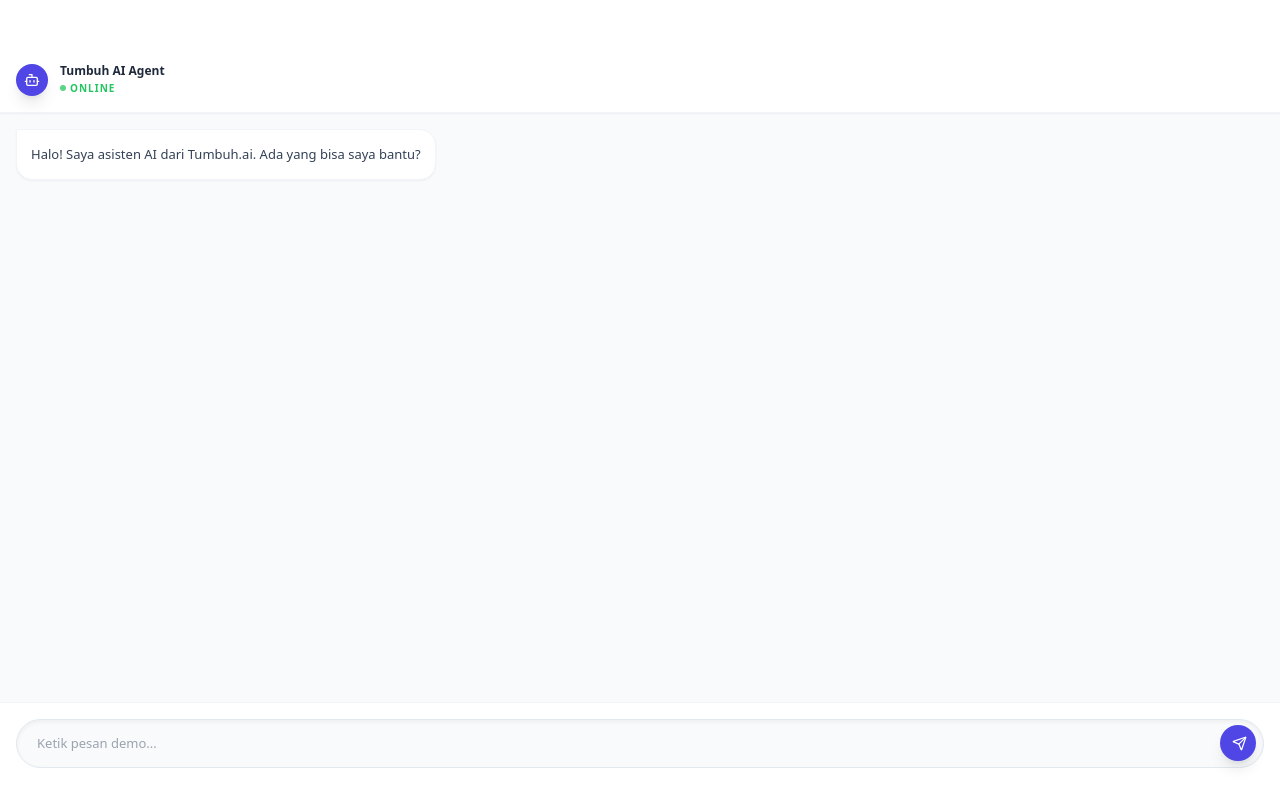
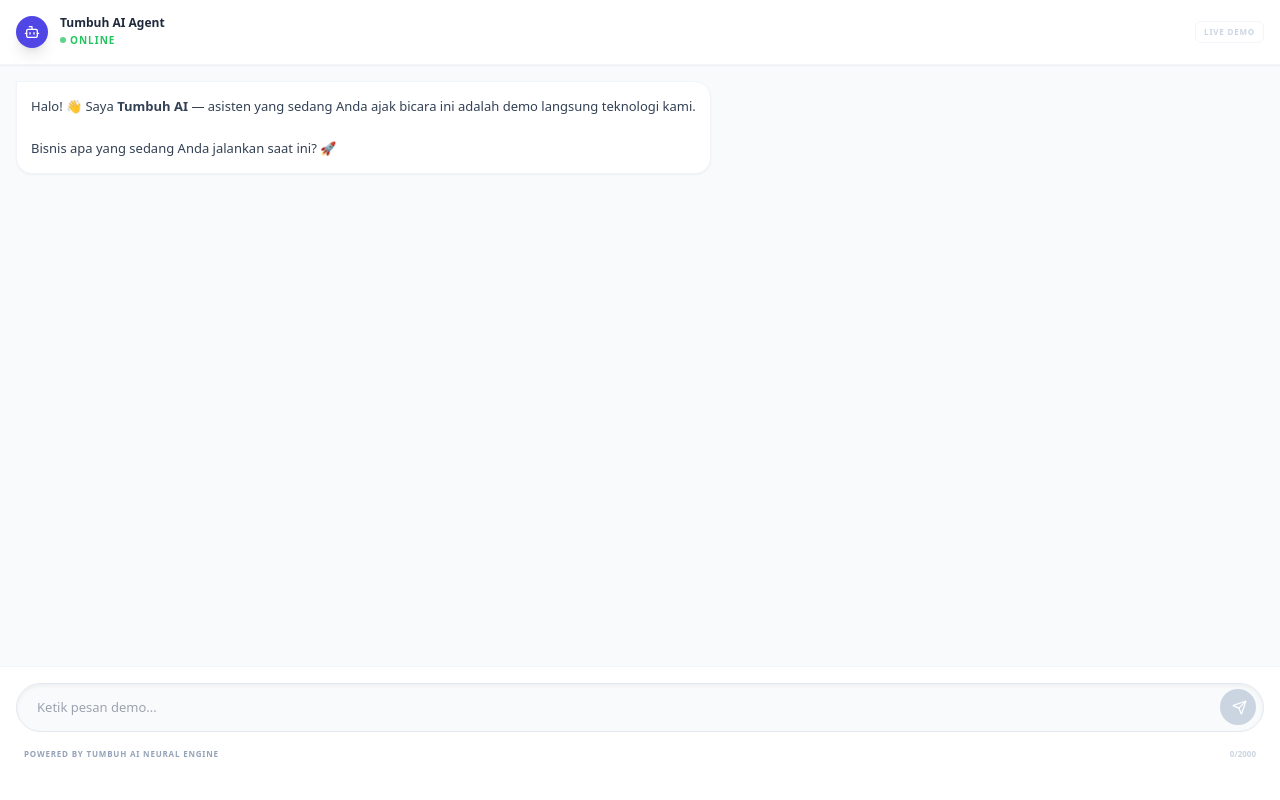
Before and after one commit to Zeraphys57/Tumbuh-ai, a Next.js app: page /preview-demo in a window 1280 px wide. Built offline with nearby package versions, Linux system fonts and the light colour scheme.

Commit message:
fix: ultimate database armor, memory upgrade, and chat log sync 🛡️🚀

```diff
--- a/package.json
+++ b/package.json
@@ -14,6 +14,7 @@
     "@supabase/supabase-js": "^2.97.0",
     "aos": "^2.3.4",
     "axios": "^1.6.7",
+    "dompurify": "^3.3.3",
     "framer-motion": "^12.35.2",
     "jspdf": "^4.2.0",
     "jspdf-autotable": "^5.0.7",
@@ -28,6 +29,7 @@
   },
   "devDependencies": {
     "@types/aos": "^3.0.7",
+    "@types/dompurify": "^3.0.5",
     "@types/node": "^20",
     "@types/react": "^18",
     "@types/react-dom": "^18",
--- a/src/app/api/generate-insight/route.ts
+++ b/src/app/api/generate-insight/route.ts
@@ -7,7 +7,7 @@
   try {
     const { month, needs } = await req.json();
 
-    const model = genAI.getGenerativeModel({ model: "gemini-2.5-flash" });
+    const model = genAI.getGenerativeModel({ model: "gemini-2.5-pro" });
 
     // Prompt yang sangat spesifik dan terarah agar outputnya elegan
     const prompt = `
--- a/src/app/api/webhook/whatsapp/route.ts
+++ b/src/app/api/webhook/whatsapp/route.ts
@@ -336,7 +336,7 @@
 
     // [FIX 3]: MENGGUNAKAN MODEL 8B YANG MURAH & SUPER CEPAT UNTUK EKSTRAKSI
     const extractorModel = genAI.getGenerativeModel({
-      model: "gemini-2.5-flash-8b",
+      model: "gemini-2.5-flash-lite",
       generationConfig: {
         responseMimeType: "application/json",
         responseSchema: leadSchema
--- a/src/app/dashboard/leads/components/DemoDashboard.tsx
+++ b/src/app/dashboard/leads/components/DemoDashboard.tsx
@@ -119,7 +119,9 @@
       .on('postgres_changes',
         { event: 'UPDATE', schema: 'public', table: 'leads', filter: `client_id=eq.${clientId}` },
         (payload) => {
-          setLeads((currentLeads) => currentLeads.map(lead => lead.id === payload.new.id ? payload.new : lead));
+          // [FIX]: Pakai teknik SAFE MERGE ({ ...lead, ...payload.new })
+          // Biar kolom yang nggak dikirim sama Supabase nggak ikut ilang!
+          setLeads((currentLeads) => currentLeads.map(lead => lead.id === payload.new.id ? { ...lead, ...payload.new } : lead));
         }
       )
       .subscribe();
--- a/src/app/preview-demo/page.tsx
+++ b/src/app/preview-demo/page.tsx
@@ -1,14 +1,35 @@
 "use client";
 import React, { useState, useEffect, useRef } from "react";
 import { Send, Bot } from "lucide-react";
+import DOMPurify from "dompurify";
+
+interface ChatMessage {
+  id: string;
+  role: string;
+  content: string;
+  isLocal?: boolean;
+}
 
 export default function PreviewDemoPage() {
-  const [messages, setMessages] = useState([
-    { role: "assistant", content: "Halo! Saya asisten AI dari Tumbuh.ai. Ada yang bisa saya bantu?" }
+  // 1. [FIX HYDRATION]: Tambahkan state isMounted
+  const [isMounted, setIsMounted] = useState(false);
+
+  const [messages, setMessages] = useState<ChatMessage[]>([
+    {
+      id: "init-1",
+      role: "assistant",
+      content: "Halo! 👋 Saya **Tumbuh AI** — asisten yang sedang Anda ajak bicara ini adalah demo langsung teknologi kami.\n\nBisnis apa yang sedang Anda jalankan saat ini? 🚀",
+      isLocal: true
+    }
   ]);
   const [input, setInput] = useState("");
   const [isTyping, setIsTyping] = useState(false);
   const scrollRef = useRef<HTMLDivElement>(null);
+
+  // 2. [FIX HYDRATION]: Beritahu React kalau komponen sudah masuk ke Browser
+  useEffect(() => {
+    setIsMounted(true);
+  }, []);
 
   useEffect(() => {
     if (scrollRef.current) scrollRef.current.scrollTop = scrollRef.current.scrollHeight;
@@ -17,13 +38,19 @@
   const handleSend = async (e: React.FormEvent) => {
     e.preventDefault();
 
-    // Jangan izinkan user ngetik kalau AI masih "Typing" balasannya
-    if (!input.trim() || isTyping) return;
+    if (!input.trim() || isTyping || input.length > 2000) return;
 
     const userMessage = input;
+    const userMsgId = `user-${Date.now()}`;
+
+    const cleanHistory = messages
+      .filter(m => !m.isLocal)
+      .slice(-50)
+      .map(m => ({ role: m.role, content: m.content }));
+
     setInput("");
-    setMessages((prev) => [...prev, { role: "user", content: userMessage }]);
 
+    setMessages((prev) => [...prev, { id: userMsgId, role: "user", content: userMessage }]);
     setIsTyping(true);
 
     try {
@@ -33,73 +60,69 @@
         body: JSON.stringify({
           message: userMessage,
           clientId: "akun-demo",
-          history: messages
+          history: cleanHistory
         }),
       });
 
       const data = await response.json();
-
       if (!response.ok) throw new Error(data.error || "Gagal mengambil respon");
 
       let fullReply = data.reply || "";
-
-      // ==========================================
-      // ✨ THE MAGIC TRICK: HUMANIZED MULTI-CHAT ✨
-      // ==========================================
-
-      // 1. Pecah teks panjang berdasarkan enter ganda (paragraf)
-      // Jika teks pendek, dia tetap jadi 1 array.
       const splitMessages = fullReply.split(/\n\s*\n/).filter((msg: string) => msg.trim() !== "");
 
-      // 2. Looping untuk memunculkan pesan satu per satu
+      setIsTyping(false);
+
       for (let i = 0; i < splitMessages.length; i++) {
         const msgPart = splitMessages[i];
 
-        // Tambahkan bagian pesan ini ke layar
-        setMessages((prev) => [...prev, { role: "assistant", content: msgPart.trim() }]);
+        if (i > 0) {
+          setIsTyping(true);
+          const delay = Math.min(Math.max(msgPart.length * 10, 800), 1800);
+          await new Promise(resolve => setTimeout(resolve, delay));
+          setIsTyping(false);
+        }
 
-        // Jika MASIH ADA pesan berikutnya, beri jeda (animasi typing)
-        if (i < splitMessages.length - 1) {
-          setIsTyping(true);
-
-          // Hitung waktu jeda dinamis: Makin panjang teks, ngetiknya makin lama (1.5s sampai 3s)
-          const delay = Math.min(Math.max(msgPart.length * 15, 1500), 3000);
-          await new Promise(resolve => setTimeout(resolve, delay));
-        }
+        setMessages((prev) => [
+          ...prev,
+          { id: `ai-${Date.now()}-${i}`, role: "assistant", content: msgPart.trim() }
+        ]);
       }
 
     } catch (err) {
       console.error("Chat Error:", err);
-      setMessages((prev) => [...prev, { role: "assistant", content: "Maaf, koneksi ke otak AI terputus. Coba lagi ya!" }]);
+      setMessages((prev) => [...prev, { id: `err-${Date.now()}`, role: "assistant", content: "Maaf, koneksi ke otak AI terputus. Coba lagi ya!", isLocal: true }]);
     } finally {
       setIsTyping(false);
     }
   };
 
-  // --- FUNGSI PARSER MARKDOWN KHUSUS CHAT BUBBLE ---
   const formatChatMarkdown = (text: string) => {
     if (!text) return { __html: "" };
 
-    // 1. Ubah literal \n menjadi newline
-    let formattedText = text.replace(/\\n/g, '\n');
+    let htmlContent = text
+      .replace(/&/g, "&amp;")
+      .replace(/</g, "&lt;")
+      .replace(/>/g, "&gt;")
+      .replace(/\\n/g, '\n')
+      .replace(/\*\*(.*?)\*\*/g, '<strong>$1</strong>')
+      .replace(/\*(.*?)\*/g, '<em>$1</em>')
+      .replace(/\n/g, '<br/>');
 
-    // 2. Ganti **Teks** menjadi <strong> (Huruf Tebal)
-    formattedText = formattedText.replace(/\*\*(.*?)\*\*/g, '<strong>$1</strong>');
+    // 3. [FIX HYDRATION]: Gunakan isMounted sebagai pengganti 'typeof window'
+    const cleanHtml = isMounted
+      ? DOMPurify.sanitize(htmlContent, {
+          ALLOWED_TAGS: ['strong', 'em', 'br', 'b', 'i'],
+          ALLOWED_ATTR: []
+        })
+      : "";
 
-    // 3. Ganti *Teks* menjadi <i> (Huruf Miring)
-    formattedText = formattedText.replace(/\*(.*?)\*/g, '<i>$1</i>');
-
-    // 4. Ubah newline tunggal (\n) menjadi <br/> agar tulisan bisa turun ke baris bawah
-    // (Karena enter ganda sudah dipecah jadi bubble baru di atas)
-    formattedText = formattedText.replace(/\n/g, '<br/>');
-
-    return { __html: formattedText };
+    return { __html: cleanHtml };
   };
 
   return (
-    <div className="flex flex-col h-screen bg-white font-sans pt-12">
-      {/* HEADER CHAT */}
-      <div className="p-4 border-b border-slate-100 flex items-center gap-3 bg-white sticky top-0 z-10 shadow-sm">
+    <div className="flex flex-col h-screen bg-white font-sans">
+      <div className="p-4 border-b border-slate-100 flex items-center justify-between bg-white sticky top-0 z-10 shadow-sm">
+        <div className="flex items-center gap-3">
           <div className="w-8 h-8 rounded-full bg-indigo-600 flex items-center justify-center text-white shadow-lg">
             <Bot size={16} />
           </div>
@@ -110,29 +133,26 @@
             </p>
           </div>
         </div>
+        <span className="text-[8px] font-black text-slate-300 uppercase tracking-widest border border-slate-100 px-2 py-1 rounded-md">Live Demo</span>
+      </div>
 
-      {/* AREA PESAN */}
-      <div ref={scrollRef} className="flex-1 overflow-y-auto p-4 space-y-4 bg-[#F8FAFC]">
-        {messages.map((msg, index) => (
-          <div key={index} className={`flex ${msg.role === "user" ? "justify-end" : "justify-start"} animate-in fade-in slide-in-from-bottom-2 duration-300`}>
+      <div ref={scrollRef} className="flex-1 overflow-y-auto p-4 space-y-4 bg-[#F8FAFC] scroll-smooth">
+        {messages.map((msg) => (
+          <div key={msg.id} className={`flex ${msg.role === "user" ? "justify-end" : "justify-start"} animate-in fade-in slide-in-from-bottom-2 duration-300`}>
             <div className={`max-w-[85%] p-3.5 rounded-2xl text-[13px] font-medium shadow-sm leading-relaxed ${
               msg.role === "user"
                 ? "bg-indigo-600 text-white rounded-tr-none"
                 : "bg-white text-slate-700 border border-slate-100 rounded-tl-none"
             }`}>
-
-              {/* RENDER PESAN DENGAN HTML YANG SUDAH DI-PARSING */}
               {msg.role === "assistant" ? (
                  <div dangerouslySetInnerHTML={formatChatMarkdown(msg.content)} />
               ) : (
                  msg.content
               )}
-
             </div>
           </div>
         ))}
 
-        {/* ANIMASI MENGETIK */}
         {isTyping && (
           <div className="flex justify-start animate-in fade-in duration-200">
              <div className="bg-white border border-slate-100 p-3.5 rounded-2xl rounded-tl-none flex gap-1 items-center shadow-sm">
@@ -144,25 +164,31 @@
         )}
       </div>
 
-      {/* INPUT */}
-      <form onSubmit={handleSend} className="p-4 bg-white border-t border-slate-100 pb-8">
+      <form onSubmit={handleSend} className="p-4 bg-white border-t border-slate-100 pb-10">
         <div className="relative flex items-center">
           <input
             type="text"
             value={input}
             onChange={(e) => setInput(e.target.value)}
             disabled={isTyping}
+            maxLength={2000}
             placeholder={isTyping ? "AI sedang mengetik..." : "Ketik pesan demo..."}
             className="w-full bg-slate-50 border border-slate-200 rounded-full py-3.5 px-5 pr-12 text-[13px] font-medium focus:ring-2 focus:ring-indigo-500 focus:border-indigo-500 outline-none text-slate-700 shadow-inner disabled:opacity-50"
           />
           <button
             type="submit"
-            disabled={isTyping}
+            disabled={isTyping || !input.trim()}
             className="absolute right-2 w-9 h-9 bg-indigo-600 text-white rounded-full flex items-center justify-center shadow-lg hover:bg-indigo-700 active:scale-90 transition-all disabled:bg-slate-300 disabled:shadow-none"
           >
             <Send size={15} className="ml-0.5" />
           </button>
         </div>
+        <div className="flex justify-between items-center mt-4 px-2">
+           <p className="text-[8px] text-slate-400 font-bold uppercase tracking-widest">Powered by Tumbuh AI Neural Engine</p>
+           <p className={`text-[8px] font-bold ${input.length > 1800 ? 'text-red-400' : 'text-slate-300'}`}>
+              {input.length}/2000
+           </p>
+        </div>
       </form>
     </div>
   );
```
Also changed, not shown: src/app/api/chat/route.ts (+51 -32 lines), src/app/dashboard/leads/components/ui/LeadsTable.tsx (+31 -13 lines), 1 other file (tests, documents, lock files or other folders). Lines whose indentation alone changed are shown as unchanged.
